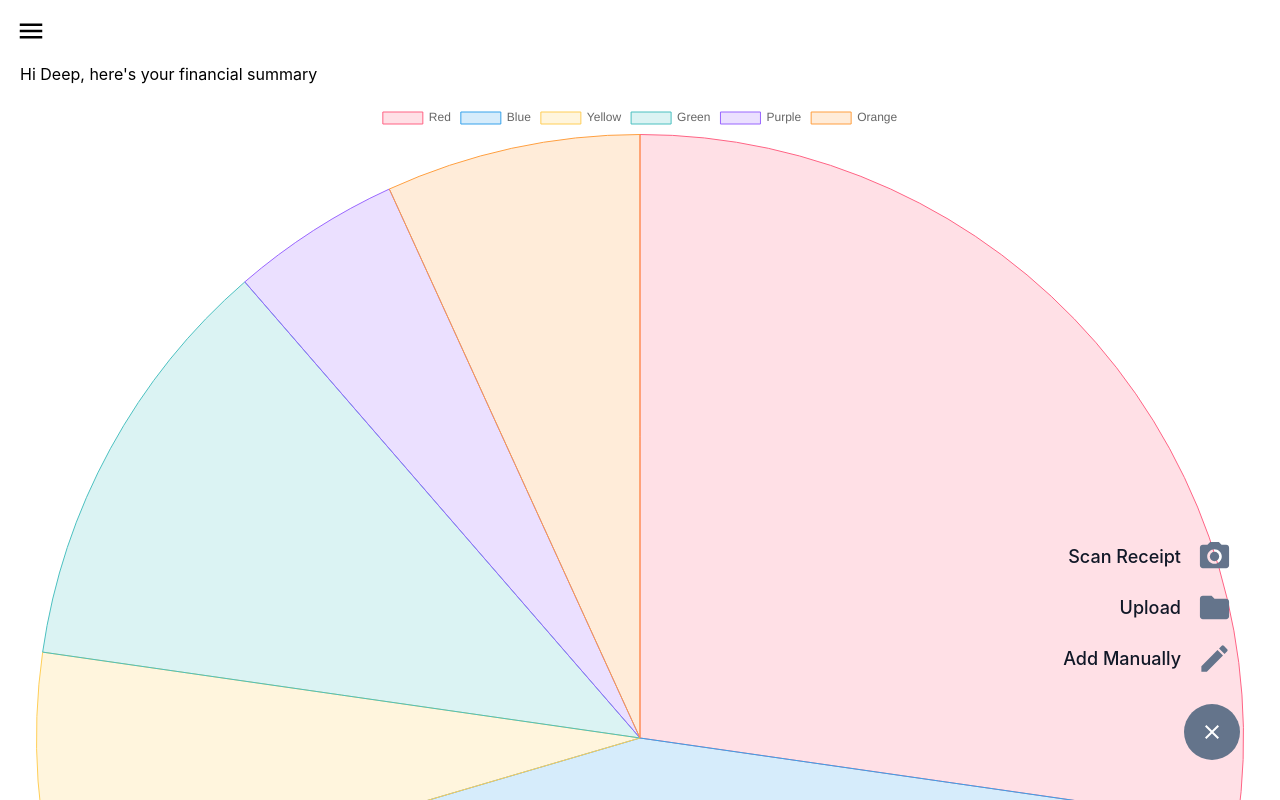
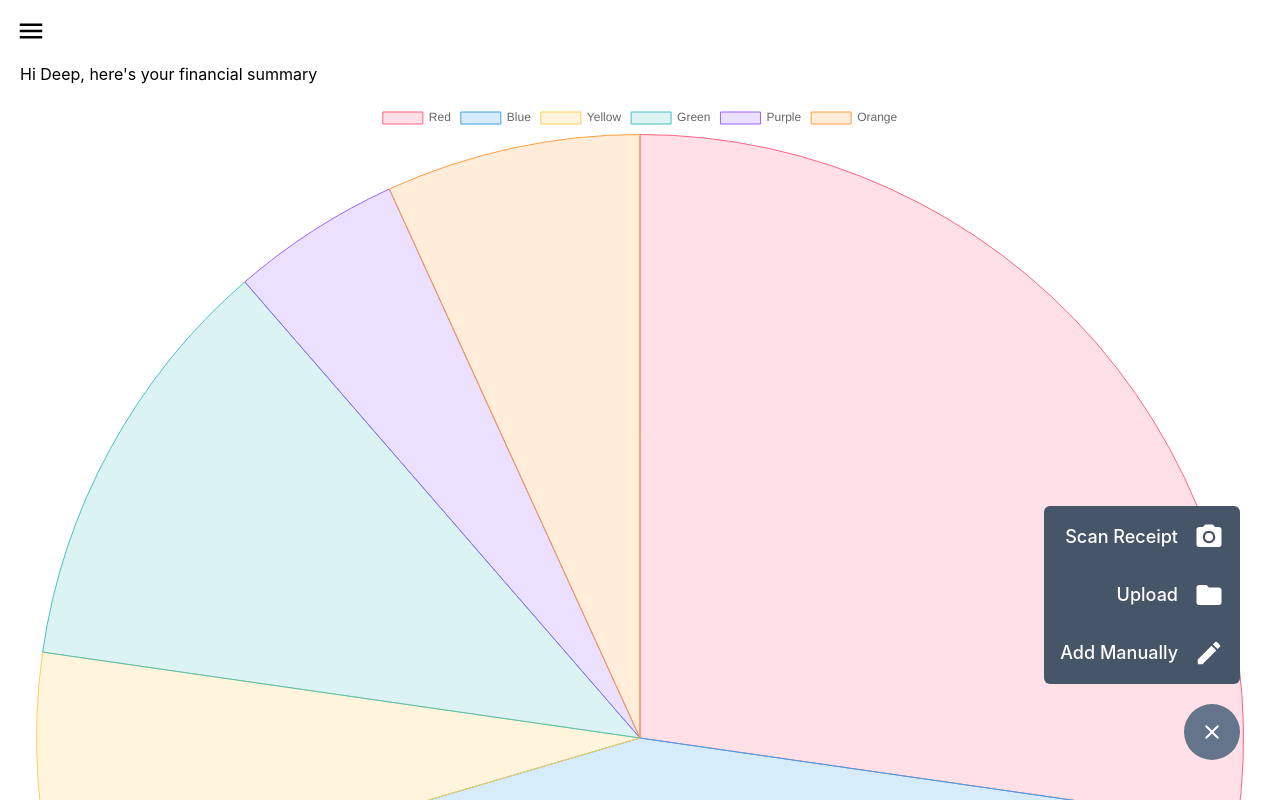
Before and after one commit to Shalvi-Saxena/byteMe-ConUHacks, a React (Create React App) app in the folder frontend/: page / in a window 1280 px wide. Both pictures are taken after a click on the element 1212 px from the left and 732 px from the top of the page. Shown: the top 800 px of the page. Built offline with nearby package versions, Linux system fonts and the light colour scheme.

Commit message:
camera capture added

```diff
--- a/frontend/package.json
+++ b/frontend/package.json
@@ -10,6 +10,7 @@
     "@testing-library/jest-dom": "^5.16.5",
     "@testing-library/react": "^13.4.0",
     "@testing-library/user-event": "^13.5.0",
+    "axios": "^1.2.3",
     "chart.js": "^4.2.0",
     "faker": "^6.6.6",
     "react": "^18.2.0",
--- a/frontend/src/components/UploadForm.js
+++ b/frontend/src/components/UploadForm.js
@@ -1,6 +1,8 @@
-import React,{useState} from 'react'
+import React,{useState,} from 'react'
 import KeyboardBackspaceIcon from '@mui/icons-material/KeyboardBackspace';
 import { Link } from "react-router-dom"
+import axios from 'axios';
+import { useLocation } from 'react-router-dom';
 
 export const UploadForm = () => {
 
@@ -8,6 +10,28 @@ export const UploadForm = () => {
     const [category,setCategory] = useState('')
     const [amount,setAmount] = useState('')
     const [note,setNote] = useState('')
+    const [location,setLocation] = useState('')
+    const {state} = useLocation();
+    const { imageURL } = state;
+    console.log(imageURL);
+
+    const SearchPlaces = (text) => {
+        setLocation(text.target.value)
+        console.log('fg',text.target.value)
+        var config = {
+            method: 'get',
+            url: `https://maps.googleapis.com/maps/api/place/findplacefromtext/json?input=${text.target.value}&inputtype=text
+            query&fields=formatted_address%2Cname%2Crating%2Copening_hours%2Cgeometry&key=${process.env.REACT_APP_MAP_KEY}`,
+            headers: {"Access-Control-Allow-Origin":"*" }
+        };
+        axios(config)
+        .then(function (response) {
+        console.log(JSON.stringify(response.data));
+        })
+        .catch(function (error) {
+        console.log(error);
+        });
+    }
   return (
     <div>
         <Link to="/">
@@ -54,11 +78,12 @@ export const UploadForm = () => {
             </div>
             <div className='flex justify-around mt-10'>
                 <div className='w-1/12 flex justify-start'>
-                    <p>Note</p>
+                    <p>Location</p>
                 </div>
                 <div className='w-3/4'>
-                    <input type="text" className='ml-4 w-full' value={note} />
+                    <input type="text" className='ml-4 w-full' value={location} onChange={(text)=>SearchPlaces(text)} />
                     <div className='bg-gray-600 h-0.5 ml-4 w-10/12' />
+
                 </div>
             </div>
         </div>
--- a/frontend/src/components/uploadBtn.js
+++ b/frontend/src/components/uploadBtn.js
@@ -5,30 +5,42 @@ import CloseIcon from '@mui/icons-material/Close';
 import CreateIcon from '@mui/icons-material/Create';
 import { Link } from "react-router-dom"
 import FolderIcon from '@mui/icons-material/Folder';
+import { useNavigate } from "react-router-dom";
+
 
 export const UploadBtn = () => {
+    const navigate = useNavigate();
+    const [isMenuVisible,setIsMenuVisible] = useState(false);
 
-    const [isMenuVisible,setIsMenuVisible] = useState(false);
+    const handleCapture = (target) => {
+        if (target.files) {
+          if (target.files.length !== 0) {
+            const file = target.files[0];
+            // const newUrl = URL.createObjectURL(file);
+            navigate("/upload",{ state: { imageURL:file } });
+          }
+        }
+      }
   return (
     <div className='fixed right-10 bottom-10 flex flex-col items-end'>
         {isMenuVisible &&
-        <div className='flex flex-col mb-5'>
+        <div className='flex flex-col mb-5 bg-slate-600 p-2 rounded-md'>
+
+            <div className='flex m-2 items-center justify-end cursor-pointer' >
+                <label htmlFor="files" className="text-white text-lg font-medium ">Scan Receipt</label>
+                <input id="files" className='hidden' type="file" onChange={(e) => handleCapture(e.target)} />
+                <PhotoCameraIcon className='text-white ml-4' style={{fontSize:30}} />
+            </div>
             <Link to="/upload">
-                <div className='flex m-2 items-center justify-end cursor-pointer'>
-                    <p className='text-gray-900 text-lg font-medium'>Scan Receipt</p>
-                    <PhotoCameraIcon className='text-slate-500 ml-4' style={{fontSize:35}} />
-                </div>
-            </Link>
-            <Link to="/upload">
-                <div className='flex m-2 items-center justify-end cursor-pointer'>
-                    <p className='text-gray-900 text-lg font-medium'>Upload</p>
-                    <FolderIcon className='text-slate-500 ml-4' style={{fontSize:35}} />
+                <div className='flex m-2 items-center justify-end cursor-pointer mt-5'>
+                    <p className='text-white text-lg font-medium'>Upload</p>
+                    <FolderIcon className='text-white ml-4' style={{fontSize:30}} />
                 </div>
             </Link>
             <Link to="/">
-                <div className='flex m-2 items-center cursor-pointer'>
-                    <p className='text-gray-900 text-lg font-medium'>Add Manually</p>
-                    <CreateIcon className='text-slate-500 ml-4' style={{fontSize:35}} />
+                <div className='flex m-2 items-center cursor-pointer mt-5'>
+                    <p className='text-white text-lg font-medium'>Add Manually</p>
+                    <CreateIcon className='text-white ml-4' style={{fontSize:30}} />
                 </div>
             </Link>
         </div>}
```
Also changed, not shown: 2 other files (tests, documents, lock files or other folders).
